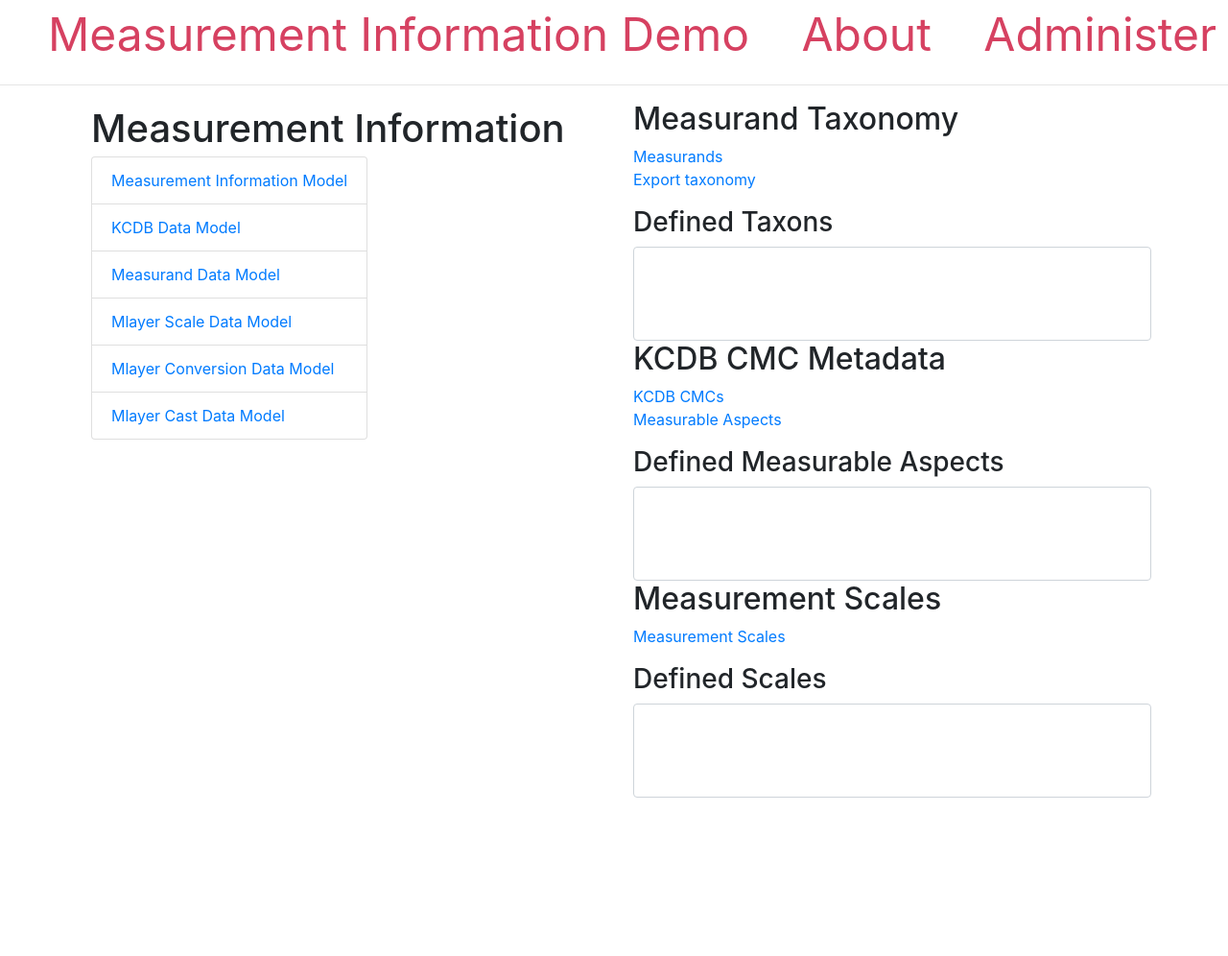
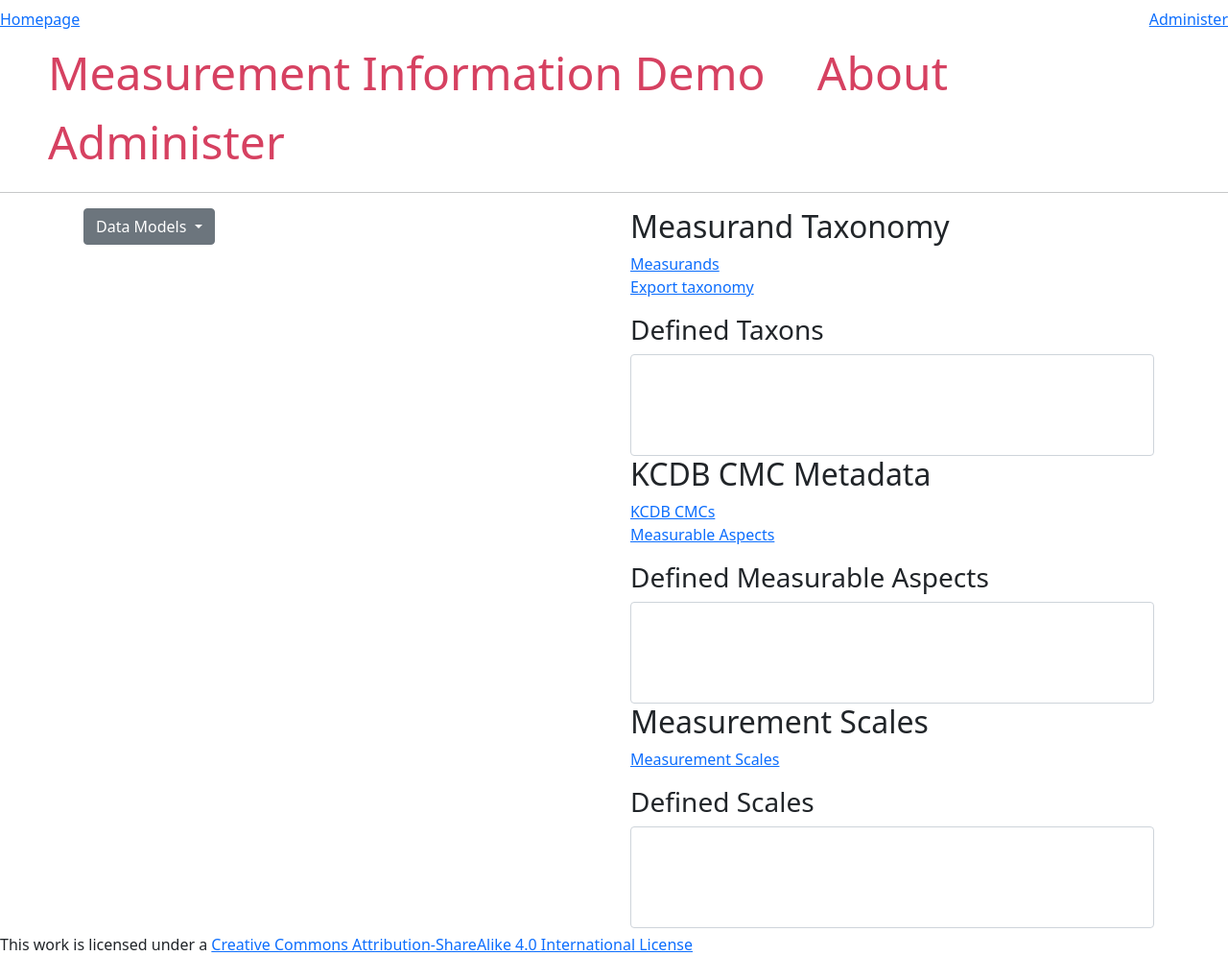
Before and after one commit to NCSLI-MII/measurand-flask-app, a Flask app: page / in a window 1280 px wide. Shown: the whole page at 96% size. Before the commit the page ends 831 px from the top, so only its background shows below. Run offline with Flask 3, Linux system fonts and the light colour scheme; data that the repository does not hold is empty; parts of the project's set-up code (start-up, migrations or seed data) failed here and were passed over; some libraries are stand-ins or nearby versions.

Commit message:
add kcdbcmc routes. Start using bootstrap.

```diff
--- a/miiflask/flask/templates/base.html
+++ b/miiflask/flask/templates/base.html
@@ -4,12 +4,18 @@
     <meta charset="UTF-8">
     <meta name="viewport" content="width=device-width, initial-scale=1.0">
     <title>{% block title %} {% endblock %} - Measurement Information  </title>
+    <!-- Bootstrap CSS
+    <link rel="stylesheet" href="https://stackpath.bootstrapcdn.com/bootstrap/4.5.2/css/bootstrap.min.css">
+    -->
     <!-- Bootstrap CSS -->
-    <link rel="stylesheet" href="https://stackpath.bootstrapcdn.com/bootstrap/4.5.2/css/bootstrap.min.css">
+    <link href="https://cdn.jsdelivr.net/npm/bootstrap@5.0.2/dist/css/bootstrap.min.css" rel="stylesheet" integrity="sha384-EVSTQN3/azprG1Anm3QDgpJLIm9Nao0Yz1ztcQTwFspd3yD65VohhpuuCOmLASjC" crossorigin="anonymous">
     <!-- jQuery -->
     <script src="https://ajax.googleapis.com/ajax/libs/jquery/3.5.1/jquery.min.js"></script>
-    <!-- Bootstrap JS -->
+    <!-- Bootstrap JS
     <script src="https://stackpath.bootstrapcdn.com/bootstrap/4.5.2/js/bootstrap.min.js"></script>
+    -->
+    <!-- Option 1: Bootstrap Bundle with Popper -->
+    <script src="https://cdn.jsdelivr.net/npm/bootstrap@5.0.2/dist/js/bootstrap.bundle.min.js" integrity="sha384-MrcW6ZMFYlzcLA8Nl+NtUVF0sA7MsXsP1UyJoMp4YLEuNSfAP+JcXn/tWtIaxVXM" crossorigin="anonymous"></script>
     <style>
         .title {
             margin: 5px;
@@ -61,6 +67,14 @@
         }
     </style>
 </head>
+{% block navbar %}
+    <div class="navbar nav-fixed-top">
+    <a href="{{ url_for('index') }}">Homepage</a>
+    <a href="{{ url_for('admin.index') }}">Administer</a>
+    </div>
+{% endblock %}
+
+
 <body>
     <nav>
         <a href="{{ url_for('index') }}">Measurement Information Demo</a>
@@ -71,5 +85,10 @@
     <div class="content">
         {% block content %} {% endblock %}
     </div>
+     <div id="footer">
+        {% block footer %}
+            This work is licensed under a <a href="https://creativecommons.org/licenses/by-sa/4.0/">Creative Commons Attribution-ShareAlike 4.0 International License</a>
+        {% endblock %}
+     </div>
 </body>
 </html>
--- a/miiflask/flask/templates/index.html
+++ b/miiflask/flask/templates/index.html
@@ -1,18 +1,21 @@
 {% extends 'base.html' %}
 
 {% block content %}
+
     <div class="container">
         <div class="row">
             <div class="col-md-6">
-                <h1 class="title">Measurement Information</h1>
-                <div class="content">
-                    <ul class="list-group">
-                        <li class="list-group-item"><a href="model/mii">Measurement Information Model</a></li>
-                        <li class="list-group-item"><a href="model/kcdb">KCDB Data Model</a></li>
-                        <li class="list-group-item"><a href="model/taxonomy/measurand">Measurand Data Model</a></li>
-                        <li class="list-group-item"><a href="model/mlayer/scale">Mlayer Scale Data Model</a></li>
-                        <li class="list-group-item"><a href="model/mlayer/conversion">Mlayer Conversion Data Model</a></li>
-                        <li class="list-group-item"><a href="model/mlayer/cast">Mlayer Cast Data Model</a></li>
+                <div class="dropdown">
+                    <button class ="btn btn-secondary dropdown-toggle" type="button" id="dropdownMenuButton1" data-bs-toggle="dropdown" aria-expanded="false">
+                        Data Models
+                    </button>
+                    <ul class="dropdown-menu" aria-labelledby="dropdownMenuButton1">
+                        <li><a class="dropdown-item" href="model/mii">Measurement Information Model</a></li>
+                        <li><a class="dropdown-item" href="model/kcdb">KCDB Data Model</a></li>
+                        <li><a class="dropdown-item" href="model/taxonomy/measurand">Measurand Data Model</a></li>
+                        <li><a class="dropdown-item" href="model/mlayer/scale">Mlayer Scale Data Model</a></li>
+                        <li><a class="dropdown-item" href="model/mlayer/conversion">Mlayer Conversion Data Model</a></li>
+                        <li><a class="dropdown-item" href="model/mlayer/cast">Mlayer Cast Data Model</a></li>
                     </ul>
                 </div>
             </div>
--- a/miiflask/flask/views.py
+++ b/miiflask/flask/views.py
@@ -33,7 +33,8 @@ from miiflask.flask.model import (
     Parameter,
     KcdbCmc,
     KcdbBranch,
-    KcdbParameter
+    KcdbParameter,
+    KcdbArea
 )
 from miiflask.flask.model import AspectSchema, MeasurandTaxonSchema, KcdbCmcSchema
 
@@ -490,6 +491,49 @@ def kcdbcmcs():
     cmcs = cmc.query.all()
     return render_template("kcdbcmcs.html", cmcs=cmcs)
 
+
+@app.route("/kcdbcmcs/auv/")
+def kcdbcmcs_auv():
+    cmcs = KcdbCmc.query.filter(KcdbCmc.area.has(KcdbArea.label == 'AUV')).all()
+    return render_template("kcdbcmcs.html", cmcs=cmcs)
+
+
+@app.route("/kcdbcmcs/em/")
+def kcdbcmcs_em():
+    cmcs = KcdbCmc.query.filter(KcdbCmc.area.has(KcdbArea.label == 'EM')).all()
+    return render_template("kcdbcmcs.html", cmcs=cmcs)
+
+
+@app.route("/kcdbcmcs/l/")
+def kcdbcmcs_l():
+    cmcs = KcdbCmc.query.filter(KcdbCmc.area.has(KcdbArea.label == 'L')).all()
+    return render_template("kcdbcmcs.html", cmcs=cmcs)
+
+
+@app.route("/kcdbcmcs/m/")
+def kcdbcmcs_m():
+    cmcs = KcdbCmc.query.filter(KcdbCmc.area.has(KcdbArea.label == 'M')).all()
+    return render_template("kcdbcmcs.html", cmcs=cmcs)
+
+
+@app.route("/kcdbcmcs/pr/")
+def kcdbcmcs_pr():
+    cmcs = KcdbCmc.query.filter(KcdbCmc.area.has(KcdbArea.label == 'PR')).all()
+    return render_template("kcdbcmcs.html", cmcs=cmcs)
+
+
+@app.route("/kcdbcmcs/t/")
+def kcdbcmcs_t():
+    cmcs = KcdbCmc.query.filter(KcdbCmc.area.has(KcdbArea.label == 'T')).all()
+    return render_template("kcdbcmcs.html", cmcs=cmcs)
+
+
+@app.route("/kcdbcmcs/tf/")
+def kcdbcmcs_tf():
+    cmcs = KcdbCmc.query.filter(KcdbCmc.area.has(KcdbArea.label == 'TF')).all()
+    return render_template("kcdbcmcs.html", cmcs=cmcs)
+
+
 @app.route("/kcdbcmc/<string:kcdbcmc_id>/export/json", methods=["GET", "POST"])
 def kcdbcmc_export_json(kcdbcmc_id):
     # print("Get Meaurand ", measurand_id)
```
Also changed, not shown: miiflask/flask/templates/kcdbcmc.html (added, +21 -0 lines).
